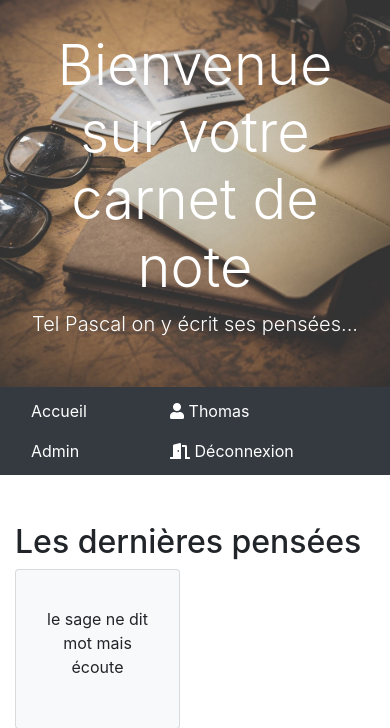
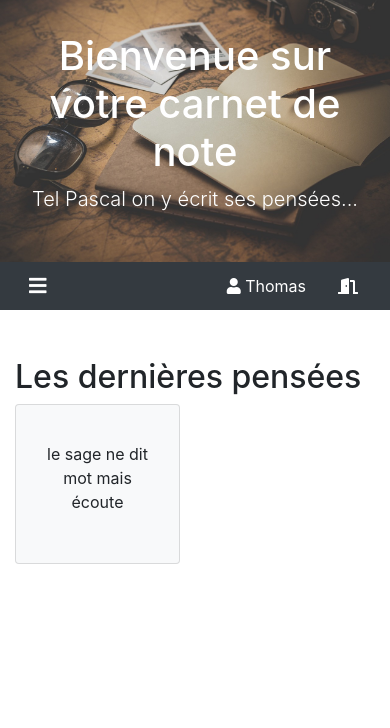
Before and after one commit to thomgo/carnet-de-notes, a Flask app: page /index/ in a window 390 px wide. Shown: the top 728 px of the page. Run offline with Flask 2, Linux system fonts and the light colour scheme; a user stored in the database is signed in; data comes from the database, SQL or seed files in the repository; some libraries are stand-ins or nearby versions.

Commit message:
add styles on header and nav for mobile devices

```diff
--- a/app/templates/layout.html.j2
+++ b/app/templates/layout.html.j2
@@ -3,7 +3,7 @@
 {% block body %}
   <header class="jumbotron jumbotron-fluid text-center text-white mb-0" id="mainHeader">
     <div class="container">
-      <h1 class="display-4">Bienvenue sur votre carnet de note</h1>
+      <h1>Bienvenue sur votre carnet de note</h1>
       <p class="lead">Tel Pascal on y écrit ses pensées...</p>
     </div>
   </header>
--- a/app/templates/nav.html.j2
+++ b/app/templates/nav.html.j2
@@ -1,4 +1,4 @@
-<nav class="mb-5 bg-dark text-white py-1">
+<!-- <nav class="mb-5 bg-dark text-white py-1">
   <div class="container d-flex justify-content-between">
     <ul class="nav">
       <li class="nav-item">
@@ -17,4 +17,30 @@
       </li>
     </ul>
   </div>
+</nav> -->
+
+<nav class="navbar navbar-expand-lg bg-dark text-white py-1 mb-5">
+  <div class="container d-flex justify-content-between">
+    <button class="navbar-toggler" type="button" data-toggle="collapse" data-target="#navbarSupportedContent" aria-controls="navbarSupportedContent" aria-expanded="false" aria-label="Toggle navigation">
+      <span class="text-white"><i class="fas fa-bars"></i></span>
+    </button>
+    <div class="collapse navbar-collapse" id="navbarSupportedContent">
+      <ul class="navbar-nav mr-auto">
+        <li class="nav-item">
+          <a class="nav-link text-white" href="{{ url_for('index') }}">Accueil</a>
+        </li>
+        <li class="nav-item">
+          <a class="nav-link text-white" href="{{ url_for('thoughts') }}">Admin</a>
+        </li>
+      </ul>
+    </div>
+    <ul class="nav">
+      <li class="nav-item">
+        <a class="nav-link text-white" href=""><i class="fas fa-user"></i> {{ current_user.first_name }}</a>
+      </li>
+      <li class="nav-item">
+        <a class="nav-link text-white" href="{{ url_for('logout')}}"><i class="fas fa-door-open"></i><span class="d-none d-sm-inline"> Déconnexion</span></a>
+      </li>
+    </ul>
+  </div>
 </nav>
```
